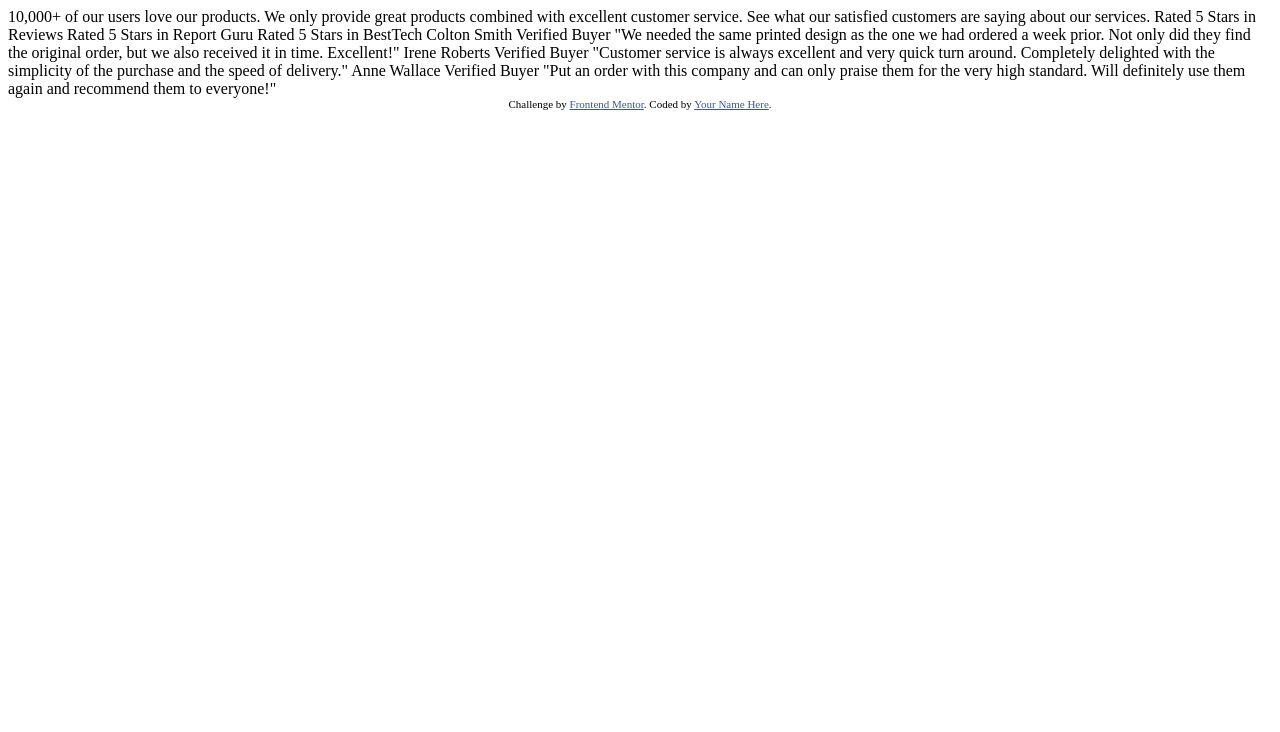
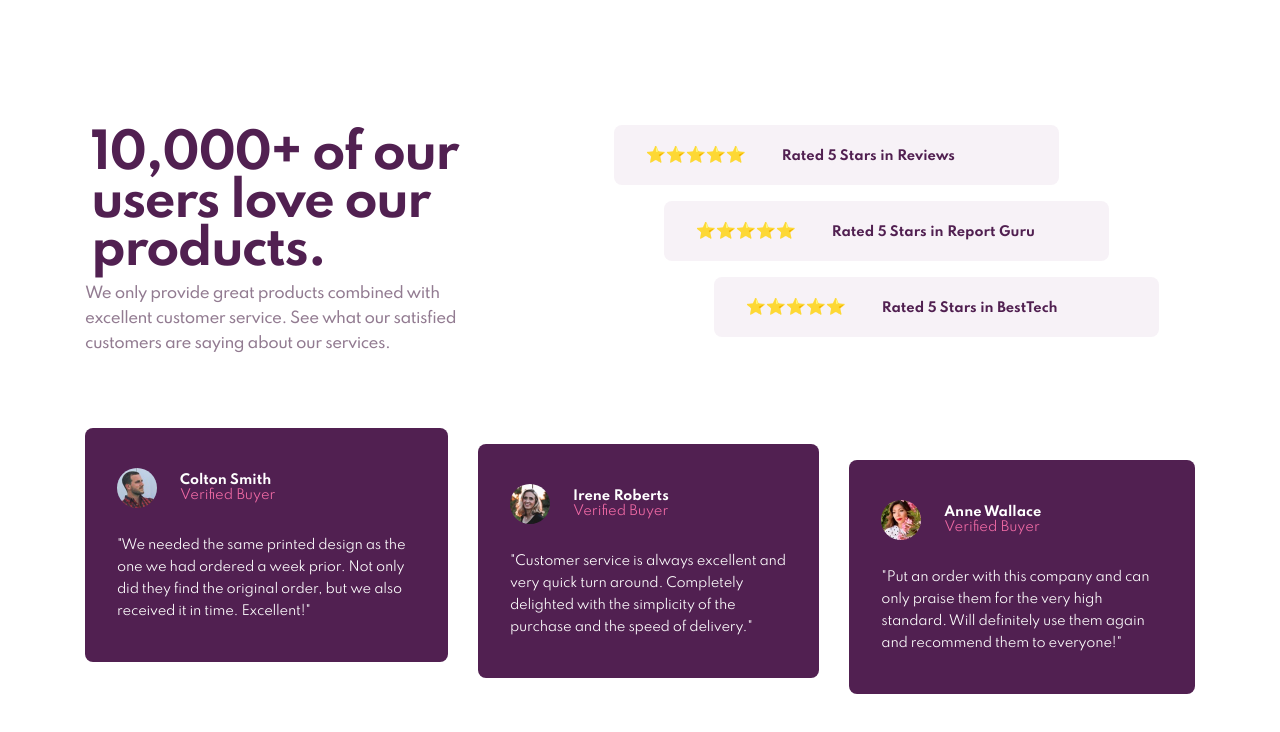
Before and after one commit to j-hutchison/social-proof, a plain HTML site: page index.html in a window 1280 px wide. Drawn offline with Linux system fonts and the light colour scheme.

Commit message:
Desktop initial design complete

```diff
--- /dev/null
+++ b/css/main.css
@@ -0,0 +1,160 @@
+/******************
+ELEMENT TAGS
+******************/
+html {
+	font-size: 62.5%;
+}
+
+* {
+	margin: 0;
+	padding: 0;
+	box-sizing: border-box;
+}
+
+body {
+	display: flex;
+	align-items: center;
+	justify-content: center;
+
+	font-family: "Spartan", sans-serif;
+	font-size: 1.6rem;
+	background-color: #fff;
+}
+
+main {
+	display: flex;
+	flex-direction: column;
+	gap: 7.2rem;
+}
+
+h1 {
+	font-size: 4.8rem;
+	font-weight: 700;
+	color: #512051;
+	line-height: 4.8rem;
+	letter-spacing: -1.7px;
+	padding: 0.6rem;
+}
+
+.container {
+	max-width: 111rem;
+	padding: 12.5rem 0 10rem;
+}
+.banner {
+	display: flex;
+	gap: 12.5rem;
+}
+
+.heading-detail {
+	font-size: 1.5rem;
+	font-weight: 500;
+	color: #927b91;
+	line-height: 2.5rem;
+	letter-spacing: -0.5px;
+}
+
+.heading-reviews {
+}
+.review-summary li {
+	margin-bottom: 1.6rem;
+}
+
+.review-summary li:nth-child(2) {
+	margin-left: 5rem;
+}
+
+.review-summary li:last-child {
+	margin-left: 10rem;
+	margin-bottom: 0;
+}
+
+.review-item {
+	display: inline-block;
+	width: 44.5rem;
+
+	list-style: none;
+	background-color: #f7f2f7;
+	padding: 2rem 3.2rem;
+	border-radius: 0.8rem;
+}
+
+.review-stars {
+	display: inline-block;
+}
+.reviewed-by {
+	display: inline-block;
+	font-size: 1.3rem;
+	font-weight: 700;
+	color: #512051;
+	line-height: 1.45rem;
+	padding-left: 3.2rem;
+}
+.testimonials {
+}
+.testimonial-list {
+	display: flex;
+	gap: 3rem;
+
+	list-style-type: none;
+}
+
+.testimonial-list li:nth-child(2) {
+	margin-top: 1.6rem;
+}
+
+.testimonial-list li:last-child {
+	margin-top: 3.2rem;
+}
+
+.testimonial-item {
+	background-color: #512051;
+	padding: 4rem 3.2rem;
+	border-radius: 0.8rem;
+	height: 23.4rem;
+}
+
+.author-summary {
+	display: flex;
+	align-items: center;
+	margin-bottom: 2.6rem;
+}
+
+.testimonial-icon {
+	display: inline-block;
+	width: 4rem;
+	border-radius: 50%;
+}
+
+.author-info {
+	display: inline-block;
+	padding-left: 2.3rem;
+}
+
+.author {
+	font-size: 1.3rem;
+	font-weight: 700;
+	color: #fff;
+}
+.author-title {
+	font-size: 1.3rem;
+	font-weight: 400;
+	color: #ee69a4;
+}
+.testimonial-text {
+	font-size: 1.3rem;
+	line-height: 2.2rem;
+	letter-spacing: -0.23px;
+	color: #fff;
+}
+
+.attribution {
+	font-size: 11px;
+	text-align: center;
+}
+.attribution a {
+	color: hsl(228, 45%, 44%);
+}
+
+.hidden {
+	display: none;
+}
--- a/index.html
+++ b/index.html
@@ -11,51 +11,111 @@
 			sizes="32x32"
 			href="./images/favicon-32x32.png"
 		/>
+		<link rel="preconnect" href="https://fonts.googleapis.com" />
+		<link rel="preconnect" href="https://fonts.gstatic.com" crossorigin />
+		<link
+			href="https://fonts.googleapis.com/css2?family=Spartan:wght@300;400;500;600;700;800&display=swap"
+			rel="stylesheet"
+		/>
+		<link rel="stylesheet" href="./css/main.css" />
 
 		<title>Frontend Mentor | Social proof section</title>
-
-    <!-- Feel free to remove these styles or customise in your own stylesheet 👍 -->
-    <style>
-      .attribution {
-        font-size: 11px;
-        text-align: center;
-      }
-      .attribution a {
-        color: hsl(228, 45%, 44%);
-      }
-    </style>
 	</head>
 	<body>
-    10,000+ of our users love our products.
+		<div class="container">
+			<main>
+				<section class="banner">
+					<div class="heading-text">
+						<h1>10,000+ of our users love our products.</h1>
+						<p class="heading-detail">
+							We only provide great products combined with excellent customer
+							service. See what our satisfied customers are saying about our
+							services.
+						</p>
+					</div>
+					<div class="heading-reviews">
+						<ul class="review-summary">
+							<li class="review-item">
+								<span class="review-stars">⭐⭐⭐⭐⭐</span>
+								<span class="reviewed-by">Rated 5 Stars in Reviews</span>
+							</li>
+							<li class="review-item">
+								<span class="review-stars">⭐⭐⭐⭐⭐</span>
+								<span class="reviewed-by">Rated 5 Stars in Report Guru</span>
+							</li>
+							<li class="review-item">
+								<span class="review-stars">⭐⭐⭐⭐⭐</span>
+								<span class="reviewed-by">Rated 5 Stars in BestTech</span>
+							</li>
+						</ul>
+					</div>
+				</section>
+				<section class="testimonials">
+					<ul class="testimonial-list">
+						<li class="testimonial-item">
+							<div class="author-summary">
+								<img
+									class="testimonial-icon"
+									src="./images/image-colton.jpg"
+									alt="Icon showing Colton Smith author of testimonial"
+								/>
+								<div class="author-info">
+									<h2 class="author">Colton Smith</h2>
+									<h3 class="author-title">Verified Buyer</h3>
+								</div>
+							</div>
+							<p class="testimonial-text">
+								"We needed the same printed design as the one we had ordered a
+								week prior. Not only did they find the original order, but we
+								also received it in time. Excellent!"
+							</p>
+						</li>
+						<li class="testimonial-item">
+							<div class="author-summary">
+								<img
+									class="testimonial-icon"
+									src="./images/image-irene.jpg"
+									alt="Icon showing Colton Smith author of testimonial"
+								/>
+								<div class="author-info">
+									<h2 class="author">Irene Roberts</h2>
+									<h3 class="author-title">Verified Buyer</h3>
+								</div>
+							</div>
+							<p class="testimonial-text">
+								"Customer service is always excellent and very quick turn
+								around. Completely delighted with the simplicity of the purchase
+								and the speed of delivery."
+							</p>
+						</li>
+						<li class="testimonial-item">
+							<div class="author-summary">
+								<img
+									class="testimonial-icon"
+									src="./images/image-anne.jpg"
+									alt="Icon showing Colton Smith author of testimonial"
+								/>
+								<div class="author-info">
+									<h2 class="author">Anne Wallace</h2>
+									<h3 class="author-title">Verified Buyer</h3>
+								</div>
+							</div>
+							<p class="testimonial-text">
+								"Put an order with this company and can only praise them for the
+								very high standard. Will definitely use them again and recommend
+								them to everyone!"
+							</p>
+						</li>
+					</ul>
+				</section>
+			</main>
+		</div>
 
-    We only provide great products combined with excellent customer service.
-    See what our satisfied customers are saying about our services.
-
-    Rated 5 Stars in Reviews
-    Rated 5 Stars in Report Guru
-    Rated 5 Stars in BestTech
-
-    Colton Smith
-    Verified Buyer
-    "We needed the same printed design as the one we had ordered a week prior.
-    Not only did they find the original order, but we also received it in time.
-    Excellent!"
-
-    Irene Roberts
-    Verified Buyer
-    "Customer service is always excellent and very quick turn around. Completely
-    delighted with the simplicity of the purchase and the speed of delivery."
-
-    Anne Wallace
-    Verified Buyer
-    "Put an order with this company and can only praise them for the very high
-    standard. Will definitely use them again and recommend them to everyone!"
-
-    <div class="attribution">
+		<div class="attribution hidden">
 			Challenge by
 			<a href="https://www.frontendmentor.io?ref=challenge" target="_blank"
 				>Frontend Mentor</a
-      >. Coded by <a href="#">Your Name Here</a>.
+			>. Coded by <a href="#">J Hutchison</a>.
 		</div>
 	</body>
 </html>
```
Lines whose indentation alone changed are shown as unchanged.
